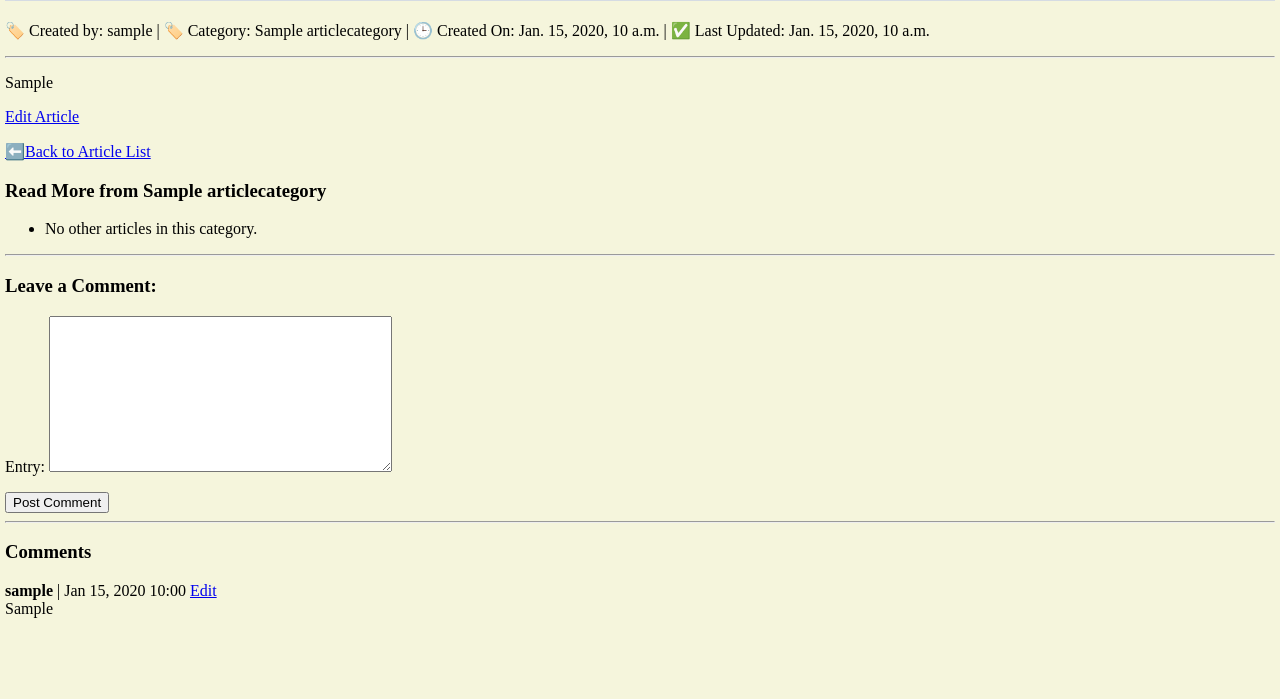
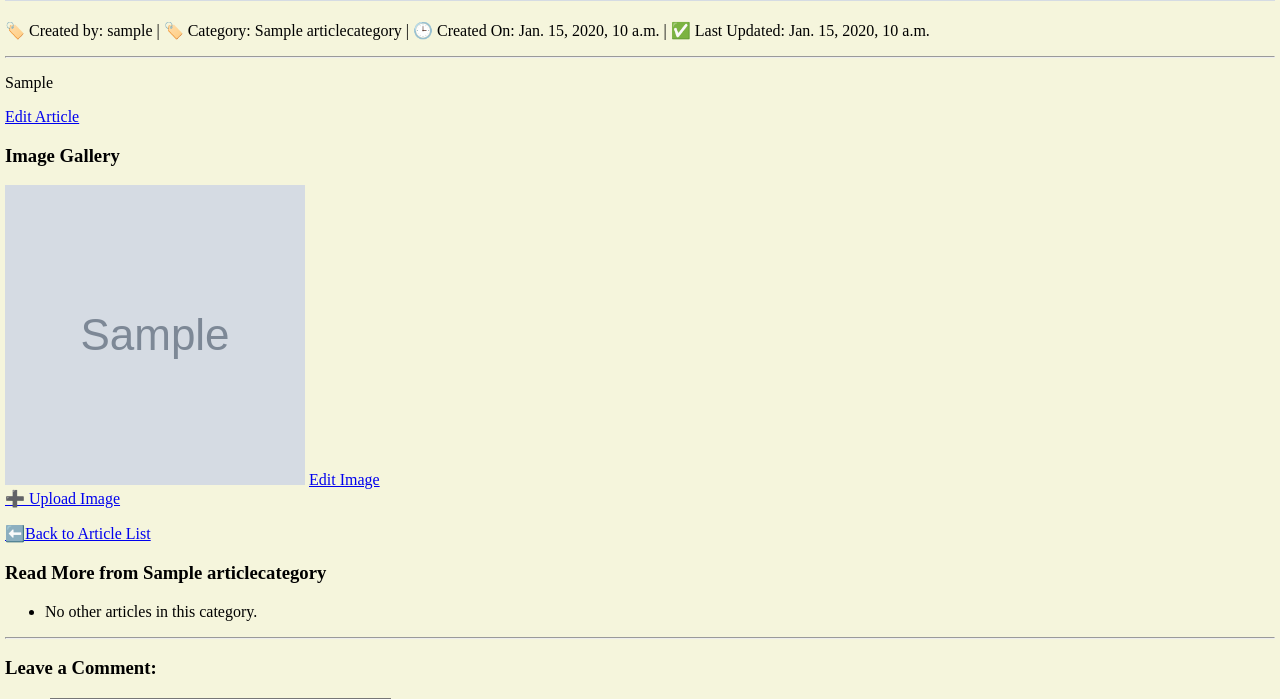
Before and after one commit to madyoung914/hobbysite-ED-1, a Django app: page /wiki/article/1 in a window 1280 px wide. Shown: the part 436-1135 px from the top of the page. Before the commit the page ends 1054 px from the top, so only its background shows below. Run offline with Django 5.2, Linux system fonts and the light colour scheme; a user stored in the database is signed in; tables that the repository leaves empty hold one stand-in row (values such as "Sample post"); grey boxes marked "Sample" are stand-in pictures.

Commit message:
Created image gallery

```diff
--- a/hobbysite/wiki/forms.py
+++ b/hobbysite/wiki/forms.py
@@ -1,5 +1,5 @@
 from django import forms
-from .models import Comment, Article
+from .models import Comment, Article, ImageGallery
 
 class ArticleForm(forms.ModelForm):
     class Meta:
@@ -11,3 +11,9 @@ class CommentForm(forms.ModelForm):
     class Meta:
         model = Comment
         fields = ['entry']
+
+
+class ImageGalleryForm(forms.ModelForm):
+    class Meta:
+        model = ImageGallery
+        fields = ['image', 'description']
--- a/hobbysite/wiki/models.py
+++ b/hobbysite/wiki/models.py
@@ -62,3 +62,11 @@ class Comment(models.Model):
 
     class Meta:
         ordering = ['created_on']
+
+
+class ImageGallery(models.Model):
+    article = models.ForeignKey(Article,
+                                related_name='images',
+                                on_delete=models.CASCADE)
+    image = models.ImageField(upload_to='wiki/', null=False,)
+    description = models.CharField(max_length=255, blank=True, null=True)
--- a/hobbysite/wiki/templates/wiki/article_detail.html
+++ b/hobbysite/wiki/templates/wiki/article_detail.html
@@ -21,6 +21,22 @@
     {% if user.is_authenticated and object.author.user == user %}
         <a href="{% url 'wiki:article-edit' pk=object.pk %}">Edit Article</a>
     {% endif %}
+
+    {% if images %}
+        <h3>Image Gallery</h3>
+        {% for image in images %}
+            <img src="{{ image.image.url }}" alt="{{ image.description }}" style="width: 300px; height: 300px; object-fit: cover; object-position: middle;">
+            {% if user.is_authenticated and article.author.user == user %}
+                <a href="{% url 'wiki:image-update' image.pk %}">Edit Image</a>
+            {% endif %}
+        {% endfor %}
+    {% endif %}
+    <br>
+    {% if user.is_authenticated and article.author.user == user %}
+        <a href="{% url 'wiki:image-upload' article.pk %}">➕ Upload Image</a>
+    {% endif %}
+
+
 
     <p><a href="{% url 'wiki:articles-list' %}">⬅️Back to Article List</a>
 
--- a/hobbysite/wiki/urls.py
+++ b/hobbysite/wiki/urls.py
@@ -1,11 +1,13 @@
 from django.urls import path
-from .views import ArticleListView, ArticleDetailView, ArticleCreateView, ArticleUpdateView
+from .views import ArticleListView, ArticleDetailView, ArticleCreateView, ArticleUpdateView, ImageGalleryView, ImageGalleryUpdateView
 
 urlpatterns = [
     path('articles', ArticleListView.as_view(), name='articles-list'),
     path('article/<int:pk>', ArticleDetailView.as_view(), name='article-detail'),
     path('article/add', ArticleCreateView.as_view(), name='article-add'),
-    path('article/<int:pk>/edit', ArticleUpdateView.as_view(), name='article-edit')
+    path('article/<int:pk>/edit', ArticleUpdateView.as_view(), name='article-edit'),
+    path('article/<int:pk>/upload-image/', ImageGalleryView.as_view(), name='image-upload'),
+    path('article/image/<int:pk>/edit/', ImageGalleryUpdateView.as_view(), name='image-update'),
 ]
 
 app_name = "wiki"
--- a/hobbysite/wiki/views.py
+++ b/hobbysite/wiki/views.py
@@ -2,8 +2,8 @@ from django.shortcuts import get_object_or_404, redirect
 from django.views.generic import DetailView, ListView, CreateView, UpdateView
 from django.urls import reverse, reverse_lazy
 
-from .models import Article, Profile, Comment
-from .forms import CommentForm, ArticleForm
+from .models import Article, Profile, Comment, ImageGallery
+from .forms import CommentForm, ArticleForm, ImageGalleryForm
 from django.contrib.auth.mixins import LoginRequiredMixin
 
 
@@ -53,6 +53,7 @@ class ArticleDetailView(DetailView):
         if self.request.user.is_authenticated:
             context['form'] = CommentForm()
 
+        context['images'] = ImageGallery.objects.filter(article=article)
         context['related_articles'] = related_articles
         context['comments'] = comments
 
@@ -118,3 +119,40 @@ class ArticleUpdateView(LoginRequiredMixin, UpdateView):
 
     def get_success_url(self):
         return reverse_lazy('wiki:article-detail', kwargs={'pk': self.object.pk})
+
+
+class ImageGalleryView(LoginRequiredMixin,CreateView):
+    model = ImageGallery
+    fields = ['image', 'description']
+    template_name = 'wiki/image_gallery.html'
+
+    def get_context_data(self, **kwargs):
+        context = super().get_context_data(**kwargs)
+        context['form_title'] = 'Upload Image'
+        context['article'] = get_object_or_404(Article, pk=self.kwargs['pk'])
+        return context
+
+    def form_valid(self, form):
+        form.instance.article = get_object_or_404(Article, pk=self.kwargs['pk'])
+        return super().form_valid(form)
+
+    def get_success_url(self):
+        return reverse_lazy('wiki:article-detail', kwargs={'pk': self.kwargs['pk']})
+
+class ImageGalleryUpdateView(LoginRequiredMixin,UpdateView):
+    model = ImageGallery
+    fields = ['image', 'description']
+    template_name = 'wiki/image_gallery.html'
+
+    def get_context_data(self, **kwargs):
+        context = super().get_context_data(**kwargs)
+        context['form_title'] = 'Update Images'
+        image_instance = self.get_object()
+        context['article'] = image_instance.article
+        return context
+
+    def form_valid(self, form):
+        return super().form_valid(form)
+
+    def get_success_url(self):
+        return reverse_lazy('wiki:article-detail', kwargs={'pk': self.object.article.pk})
```
